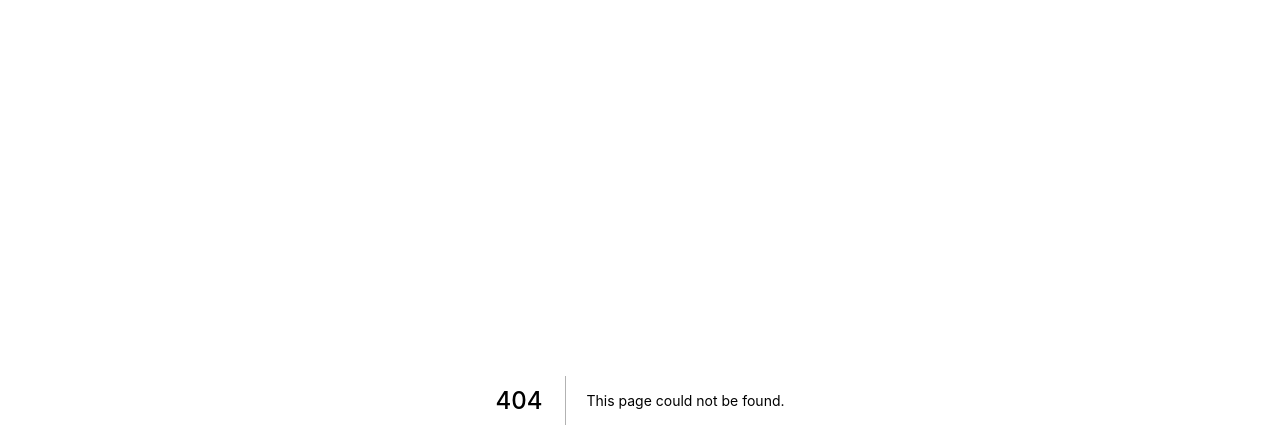
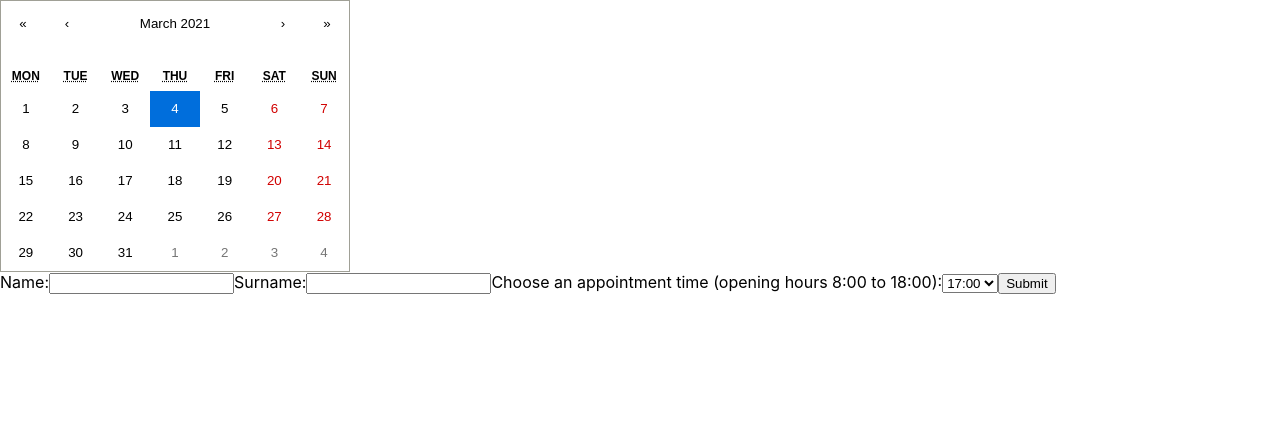
Before and after one commit to bliod/reservation-frontend, a Next.js app: page /reservation in a window 1280 px wide. Before the commit this address had no page. Shown: the top 448 px of the page. Built offline with nearby package versions, Linux system fonts and the light colour scheme.

Commit message:
initial commit

```diff
--- a/package.json
+++ b/package.json
@@ -10,6 +10,8 @@
   "dependencies": {
     "next": "10.0.7",
     "react": "17.0.1",
-    "react-dom": "17.0.1"
+    "react-calendar": "^3.3.1",
+    "react-dom": "17.0.1",
+    "react-select": "^4.1.0"
   }
 }
--- /dev/null
+++ b/pages/reservation.js
@@ -0,0 +1,83 @@
+import React, { useState } from "react";
+import Calendar from "react-calendar";
+import "react-calendar/dist/Calendar.css";
+import Select from "react-select";
+
+const options = [
+  { value: "17:20", label: "17:20" },
+  //   { value: "strawberry", label: "Strawberry" },
+  //   { value: "vanilla", label: "Vanilla" },
+];
+// const op = Array()
+
+const reservation = () => {
+  const [date, setDate] = useState(new Date());
+  const [time, setTime] = useState("12:00");
+  const [name, setName] = useState();
+  const [surname, setSurname] = useState();
+
+  const handleSubmit = (evt) => {
+    evt.preventDefault();
+    // let reservation = date.setHours(time);
+    // console.log(time);
+    alert(`Submitting Name ${name} ${surname} ${date} ${time}`);
+  };
+
+  return (
+    <div>
+      <Calendar onChange={setDate} value={date} />
+      {/* {console.log(value)} */}
+
+      <form onSubmit={handleSubmit}>
+        <label>
+          Name:
+          <input
+            required
+            type="text"
+            name="name"
+            value={name}
+            onChange={(e) => setName(e.target.value)}
+          />
+        </label>
+        <label>
+          Surname:
+          <input
+            required
+            type="text"
+            name="surname"
+            value={surname}
+            onChange={(e) => setSurname(e.target.value)}
+          />
+        </label>
+        <label>
+          Choose an appointment time (opening hours 8:00 to 18:00):
+          {/* <input
+            required
+            type="time"
+            name="time"
+            step="900"
+            max="18:00"
+            min="8:00"
+            value={time}
+            onChange={(e) => setTime(e.target.value)}
+          /> */}
+          {/* <Select
+            value={time}
+            onChange={(e) => setTime(e.target.value)}
+            options={options}
+          /> */}
+          <select value={time} onChange={(e) => setTime(e.target.value)}>
+            <option value="17:00">17:00</option>
+            <option value="16:00">16:00</option>
+            {/* <option value="lime">Lime</option> */}
+            {/* <option value="coconut">Coconut</option> */}
+            {/* <option value="mango">Mango</option> */}
+          </select>
+        </label>
+        <input type="submit" value="Submit" />
+      </form>
+    </div>
+  );
+};
+
+export default reservation;
```
Also changed, not shown: 1 other file (tests, documents, lock files or other folders).
